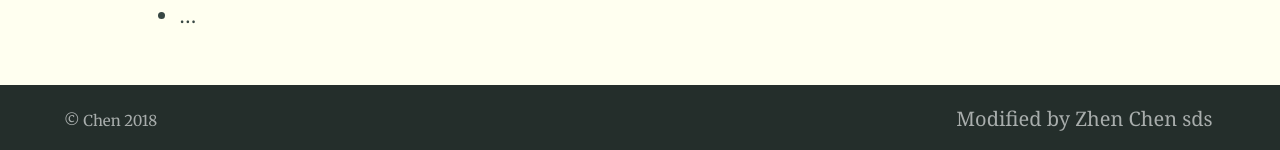
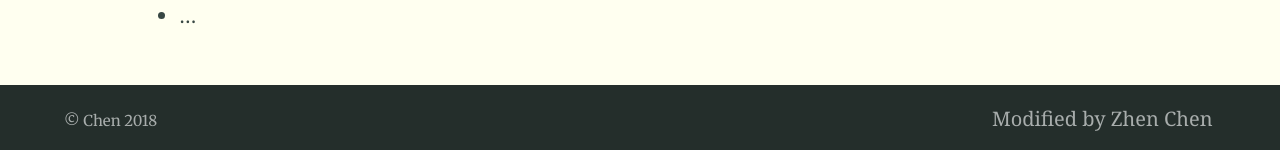
Before and after one commit to RobinChen121/robinchen121.github.io-12, a Jekyll site: the page built from index.md, in a window 1280 px wide. Shown: the part 1907-2057 px from the top of the page. Built offline with Jekyll 4.4.1, drawn with Linux system fonts in a browser that asks for light colours; our own code applies the rules of GitHub Pages for plain Markdown files.

Commit message:
Update _config.yml

```diff
--- a/_config.yml
+++ b/_config.yml
@@ -97,7 +97,7 @@ navigation_header:
   Activities: /search/
 
 navigation_footer:
-  Modified by Zhen Chen sds:
+  Modified by Zhen Chen:
 
 social_links: # Appears in sidebar. Set the urls then uncomment and comment out as desired
   Twitter: https://twitter.com/DavidDarnes
```
